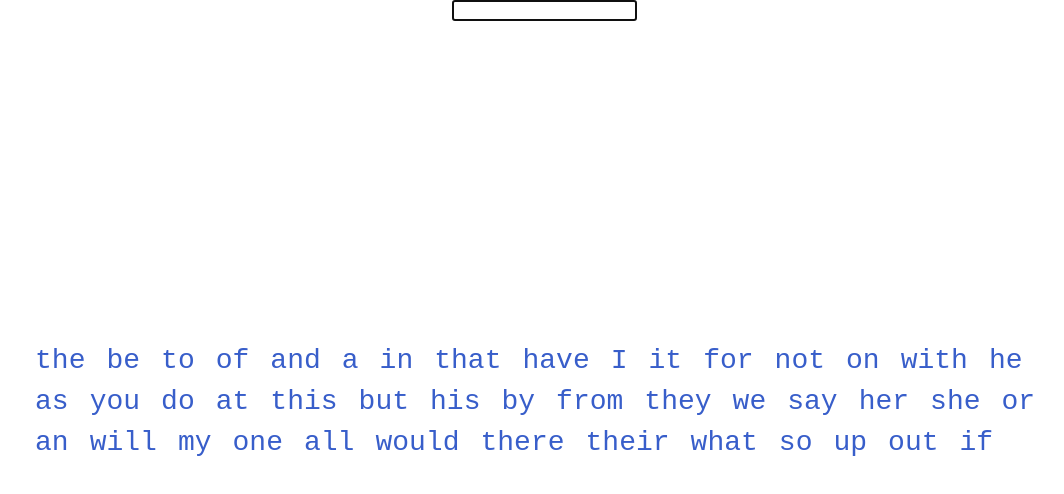
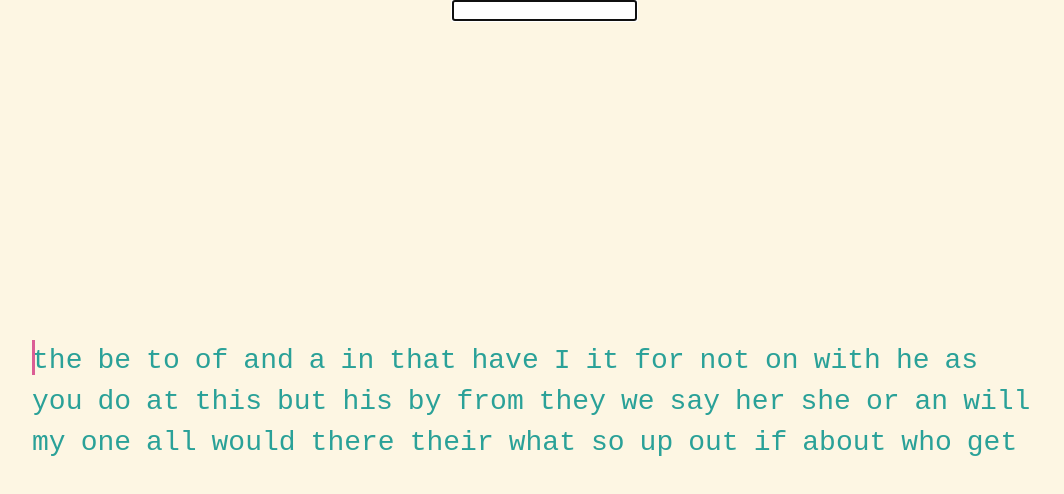
Before and after one commit to khoatranvan245/TypingTestVer2, a React (Vite) app: page / in a window 1280 px wide. Shown: the top 494 px of the page, without its empty margins (96-1160 px from the left). Built offline with nearby package versions, Linux system fonts and the light colour scheme.

Commit message:
fix and optimize keyboard input

```diff
--- a/src/App.css
+++ b/src/App.css
@@ -1,8 +1,8 @@
 :root {
-  --main-color: #385eca;
-  --background-color: #ffffff;
-  --correct-color: #3c3180;
-  --wrong-color: #f2ce83;
+  --main-color: #2aa198;
+  --background-color: #fdf6e3;
+  --correct-color: #848178;
+  --wrong-color: #db5d95;
 }
 
 
--- a/src/App.tsx
+++ b/src/App.tsx
@@ -1,4 +1,5 @@
 import './App.css'
+import Caret from './Components/Caret'
 import HiddenInput from './Components/HiddenInput'
 import TypeField from './Components/TypeField'
 
@@ -7,7 +8,9 @@ function App() {
   return (
     <div className="container">
       <HiddenInput />
-      <TypeField/>
+      <TypeField>
+        <Caret/>
+      </TypeField>
     </div>
   )
 }
--- /dev/null
+++ b/src/Components/Caret.module.css
@@ -0,0 +1,21 @@
+.caret {
+    width: 0px;
+    height: 35px;
+    border-left: 3px solid var(--wrong-color);
+    position: absolute;
+    transition: left 0.2s ease;
+}
+
+.animation {
+    animation: caretAnimation 0.7s ease-in infinite alternate;
+}
+
+@keyframes caretAnimation {
+    from {
+        opacity: 0;
+    }
+
+    to {
+        opacity: 1;
+    }
+}
--- /dev/null
+++ b/src/Components/Caret.tsx
@@ -0,0 +1,26 @@
+import { useSelector } from 'react-redux'
+import styles from './Caret.module.css'
+import { RootState } from '../State/Store'
+import { useEffect, useRef } from 'react'
+const Caret = () => {
+  const caretPosition = useSelector((state: RootState) => state.caretPosition)
+  const input = useSelector((state: RootState) => state.input.value)
+
+  const caretRef = useRef<HTMLDivElement>(null)
+
+  useEffect(() => {
+    if (caretRef.current) {
+      caretRef.current.style.top = caretPosition.top + 'px'
+      caretRef.current.style.left = caretPosition.left + 'px'
+    }
+  }, [caretPosition])
+
+  return (
+    <div
+      className={styles.caret}
+      ref={caretRef}
+    ></div>
+  )
+}
+
+export default Caret
--- a/src/Components/HiddenInput.tsx
+++ b/src/Components/HiddenInput.tsx
@@ -31,7 +31,7 @@ const HiddenInput = () => {
         ref={inputRef}
         type="text"
         value={input}
-        onChange={(e) => handleInputChange(e.target.value)}
+        onInput={(e) => handleInputChange(e.currentTarget.value)}
       />
     </>
   )
--- a/src/Components/TypeField.tsx
+++ b/src/Components/TypeField.tsx
@@ -1,8 +1,9 @@
+import { ReactNode } from 'react'
 import { vocabularyList } from '../vocabularyList'
 import styles from './TypeField.module.css'
 import Word from './Word'
 
-const TypeField = () => {
+const TypeField = ({children}: {children: ReactNode}) => {
 
 
   return (
@@ -18,6 +19,7 @@ const TypeField = () => {
           )
         })}
       </p>
+      {children}
     </div>
   )
 }
--- a/src/Components/Word.module.css
+++ b/src/Components/Word.module.css
@@ -3,7 +3,8 @@
     font-size: 28px;
     line-height: 35px;
     color: var(--main-color);
-    border: 3px solid transparent;
+    border-bottom: 3px solid transparent;
+    border-top: 3px solid transparent;
 }
 
 .wrongWord {
--- a/src/Components/Word.tsx
+++ b/src/Components/Word.tsx
@@ -1,18 +1,21 @@
-import { useSelector } from 'react-redux'
+import { useDispatch, useSelector } from 'react-redux'
 import { StringToChar } from '../Utils/StringToChar'
 import styles from './Word.module.css'
 import { RootState } from '../State/Store'
 import { useEffect, useState } from 'react'
+import { updateCaretPosition } from '../State/Slices/caretPositionSlice'
 type WordType = {
   word: string
   wordIndex: number
 }
 
 const Word = ({ word, wordIndex }: WordType) => {
-  const input = useSelector((state: RootState) => state.input.value)
+  const input: string = useSelector((state: RootState) => state.input.value)
   const currentWordIndex = useSelector((state: RootState) => state.currentWordIndex.value)
 
-  const [correctLetterCounter, setCorrectLetterCounter] = useState(0)
+  const [wordInput, setWordInput] = useState('')
+
+  const dispatch = useDispatch()
 
   useEffect(() => {
     if (currentWordIndex === wordIndex) {
@@ -23,20 +26,46 @@ const Word = ({ word, wordIndex }: WordType) => {
       }
 
       for (let i = 0; i < input.length; i++) {
+        const currentLetter: HTMLElement = document.querySelector(`.word${wordIndex}letter${i}`)!
+
         if (input[i] === word[i]) {
-          document.querySelector(`.word${wordIndex}letter${i}`)?.classList.add(styles.correct)
-          setCorrectLetterCounter(correctLetterCounter + 1)
+          currentLetter?.classList.add(styles.correct)
         } else {
-          document.querySelector(`.word${wordIndex}letter${i}`)?.classList.add(styles.wrong)
-          setCorrectLetterCounter(correctLetterCounter - 1)
+          currentLetter?.classList.add(styles.wrong)
         }
       }
+
+      if (input == '') {
+        const currentWord: HTMLElement = document.querySelector(`.word${currentWordIndex}`)!
+        dispatch(
+          updateCaretPosition({
+            top: currentWord.offsetTop,
+            left: currentWord.offsetLeft,
+          })
+        )
+      } else {
+        const lattestLetter: HTMLElement = document.querySelector(
+          `.word${wordIndex}letter${input.length - 1}`
+        )!
+        dispatch(
+          updateCaretPosition({
+            top: lattestLetter.offsetTop,
+            left: lattestLetter.offsetLeft + lattestLetter.offsetWidth,
+          })
+        )
+      }
+
+      setWordInput(input)
+    }
+
+    if (currentWordIndex > wordIndex) {
+      if (wordInput !== word)
+        document.querySelector(`.word${wordIndex}`)?.classList.add(styles.wrongWord)
+      console.log(wordInput)
     }
   }, [input])
 
-  if (currentWordIndex > wordIndex && correctLetterCounter < word.length) {
-    document.querySelector(`.word${wordIndex}`)?.classList.add(styles.wrongWord)
-  }
+
 
   const letterList = StringToChar(word)
 
--- /dev/null
+++ b/src/State/Slices/caretPositionSlice.ts
@@ -0,0 +1,25 @@
+import { createSlice } from "@reduxjs/toolkit"
+
+type caretPositionType = {
+    top: number
+    left: number
+}
+
+const initialState: caretPositionType = {
+    top: 0,
+    left: 0
+}
+
+const caretPositionSlice = createSlice({
+    name: 'caretPosition',
+    initialState: initialState,
+    reducers: {
+        updateCaretPosition: (state, action) => {
+            state.left = action.payload.left
+            state.top = action.payload.top
+        }
+    }
+})
+
+export default caretPositionSlice.reducer
+export const {updateCaretPosition} = caretPositionSlice.actions
--- a/src/State/Store.ts
+++ b/src/State/Store.ts
@@ -2,12 +2,14 @@ import { configureStore } from '@reduxjs/toolkit'
 import inputReducer from './Slices/inputSlice'
 import wordIndexReducer from './Slices/currentWordIndexSlice'
 import correctLettersReducer from './Slices/correctLettersSlice'
+import caretPositionReducer from './Slices/caretPositionSlice'
 
 export const store = configureStore({
   reducer: {
     input: inputReducer,
     currentWordIndex: wordIndexReducer,
     correctLetter: correctLettersReducer,
+    caretPosition: caretPositionReducer
   },
 })
 
```
